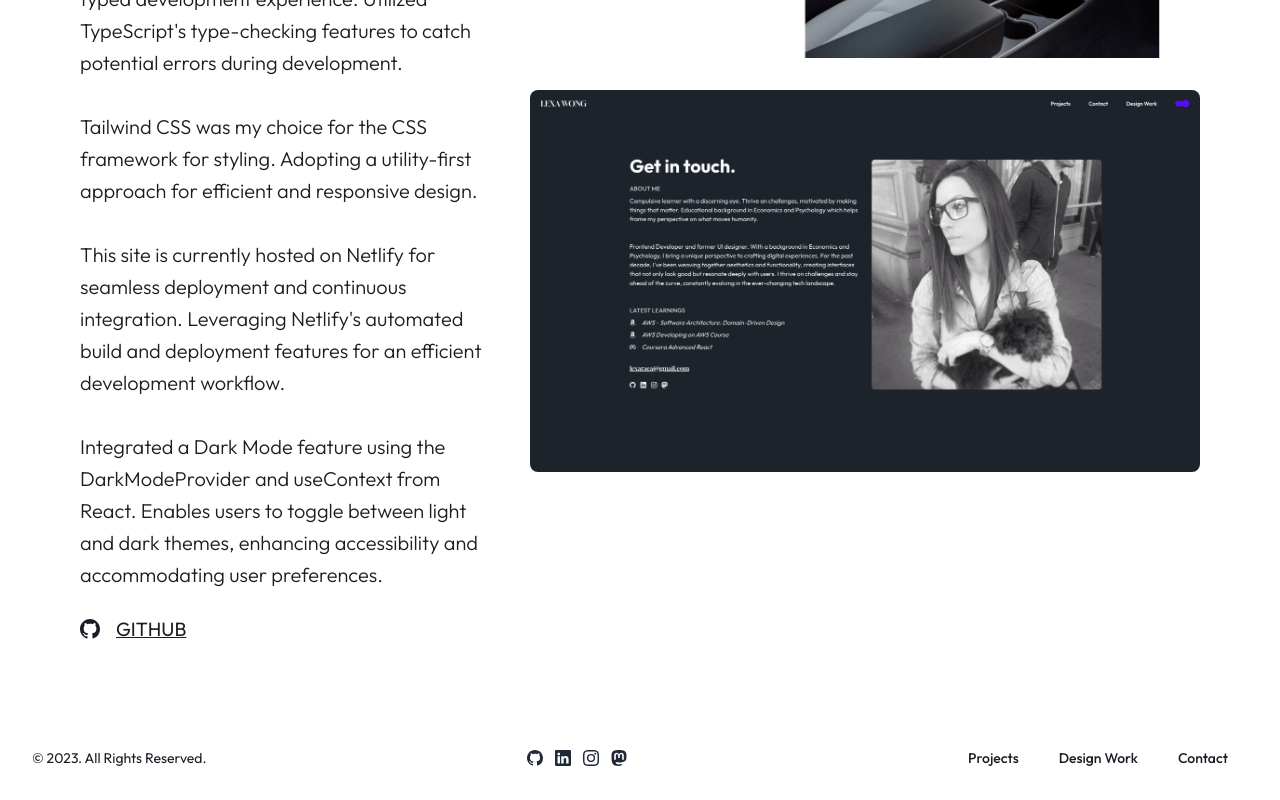
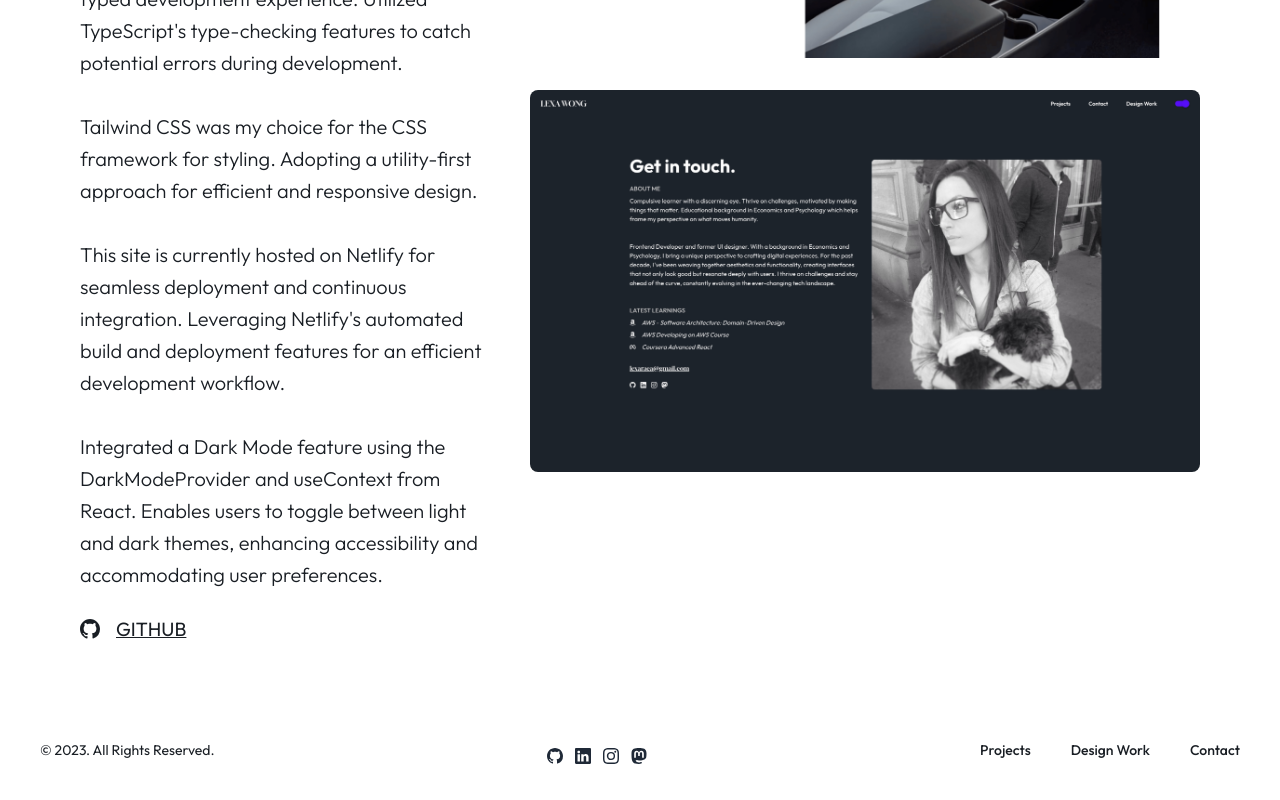
Before and after one commit to lexaabrahamsen/my-portolfio, a React (Create React App) app: page /project-1 in a window 1280 px wide. Shown: the part 436-1236 px from the top of the page. Built offline with nearby package versions, Linux system fonts and the light colour scheme; a web font is replaced by a local one.

Commit message:
Tweak footer styling

```diff
--- a/src/Section/Development/DevelopmentWorkSection.tsx
+++ b/src/Section/Development/DevelopmentWorkSection.tsx
@@ -118,7 +118,6 @@ const DevelopmentWorkSection: React.FC<DevelopmentWorkSectionProps> = () => {
             >
               <img
                 className="w-full rounded-lg"
-                // src="https://flowbite.s3.amazonaws.com/docs/gallery/masonry/image-10.jpg"
                 src="MusicVizualizerDevProjectThumbnail.jpg"
                 alt=""
               />
--- a/src/components/Footer.tsx
+++ b/src/components/Footer.tsx
@@ -20,15 +20,18 @@ const Footer: React.FC<FooterProps> = () => {
     <footer
       className={`p-5 ${darkMode ? 'dark-background' : 'light-background'}`}
     >
-      <div className="w-full mx-auto max-w-screen-xl p-3 md:flex sm:items-center md:justify-between">
+      <div className="w-full mx-auto max-w-screen-xl md:flex items-center md:justify-between ">
         <span
-          className={`font-outfit text-sm sm:text-center ${
+          className={`font-outfit text-sm sm:text-center px-5 ${
             darkMode ? 'light-font' : 'dark-font'
           }`}
         >
           © 2023. All Rights Reserved.
         </span>
+        <div className="px-5 mt-3">
+
         <SocialLinks />
+        </div>
         <ul className="flex flex-wrap items-center mt-3 text-sm font-medium sm:mt-0">
           {navigationLinks.map((item) => (
             <li className="px-5">
```
Also changed, not shown: 1 other file (tests, documents, lock files or other folders).
